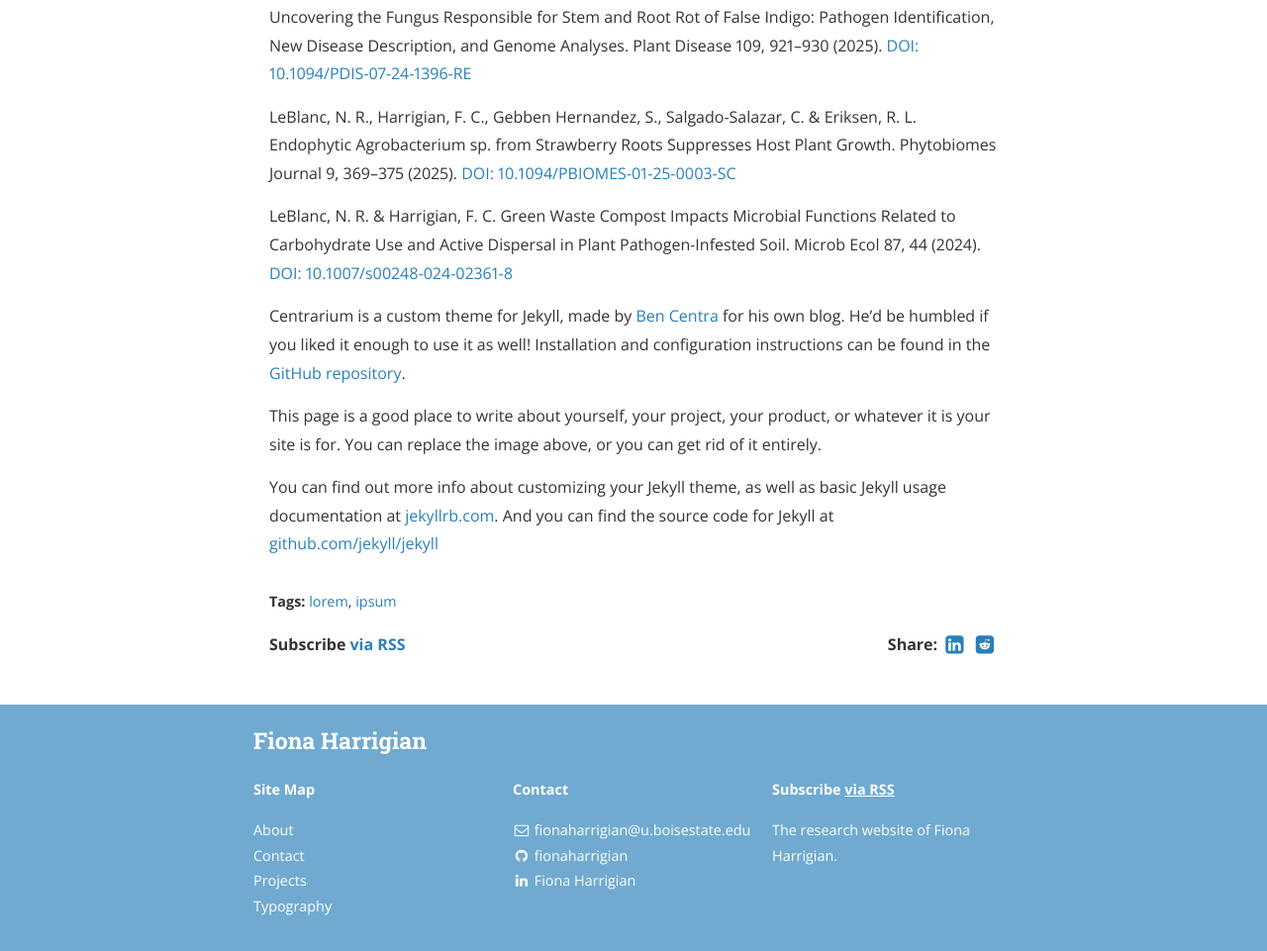
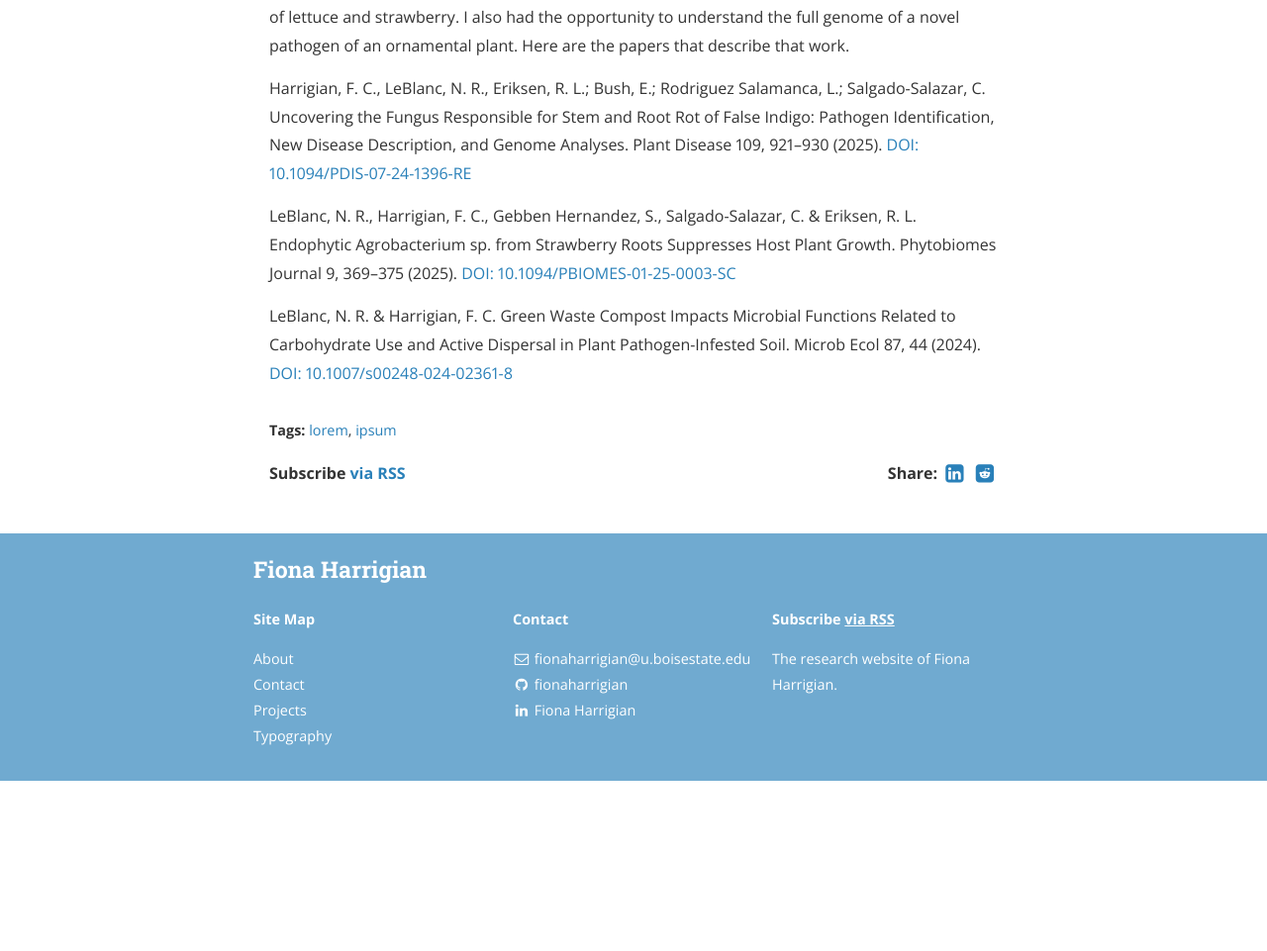
Before and after one commit to FionaHarrigian/fionaharrigian.github.io, a Jekyll site: the page built from _posts/2026-04-22-USDA-ARS.md, in a window 1280 px wide and 1400 px high, scrolled down 440 px. Shown: the part 439-1400 px from the top of the window at 99% size. Built offline with Jekyll 4.4.1, drawn with Linux system fonts in a browser that asks for light colours; nearby versions of some CDN libraries; after the commit the page ends 1668 px from its top, so only the background shows below that; some of the changed text lies outside the part shown.

Commit message:
Update 2026-04-22-USDA-ARS.md

```diff
--- a/_posts/2026-04-22-USDA-ARS.md
+++ b/_posts/2026-04-22-USDA-ARS.md
@@ -9,18 +9,10 @@ tags: lorem ipsum
 
 ![alt text]({{ site.baseurl }}/assets/Bapt5crown100xspores.jpeg "Fungal spores growing out of Baptisa crown"){:.profile}
 
+While at the USDA-ARS branch in Salinas, CA, I worked in the LeBlanc lab to study plant pathogens of lettuce and strawberry. I also had the opportunity to understand the full genome of a novel pathogen of an ornamental plant. Here are the papers that describe that work.
+
 Harrigian, F. C., LeBlanc, N. R., Eriksen, R. L.; Bush, E.; Rodriguez Salamanca, L.; Salgado-Salazar, C. Uncovering the Fungus Responsible for Stem and Root Rot of False Indigo: Pathogen Identification, New Disease Description, and Genome Analyses. Plant Disease 109, 921–930 (2025). [DOI: 10.1094/PDIS-07-24-1396-RE](https://doi.org/10.1094/PDIS-07-24-1396-RE)
 
 LeBlanc, N. R., Harrigian, F. C., Gebben Hernandez, S., Salgado-Salazar, C. & Eriksen, R. L. Endophytic Agrobacterium sp. from Strawberry Roots Suppresses Host Plant Growth. Phytobiomes Journal 9, 369–375 (2025). [DOI: 10.1094/PBIOMES-01-25-0003-SC](https://doi.org/10.1094/PBIOMES-01-25-0003-SC)
 
 LeBlanc, N. R. & Harrigian, F. C. Green Waste Compost Impacts Microbial Functions Related to Carbohydrate Use and Active Dispersal in Plant Pathogen-Infested Soil. Microb Ecol 87, 44 (2024). [DOI: 10.1007/s00248-024-02361-8](https://doi.org/10.1007/s00248-024-02361-8)
-
-Centrarium is a custom theme for Jekyll, made by [Ben Centra][bencentra] for his own blog. He'd be humbled if you liked it enough to use it as well! Installation and configuration instructions can be found in the [GitHub repository](https://github.com/bencentra/centrarium).
-
-This page is a good place to write about yourself, your project, your product, or whatever it is your site is for. You can replace the image above, or you can get rid of it entirely.
-
-You can find out more info about customizing your Jekyll theme, as well as basic Jekyll usage documentation at [jekyllrb.com](http://jekyllrb.com/). And you can find the source code for Jekyll at [github.com/jekyll/jekyll](https://github.com/jekyll/jekyll)
-
-[centrarium]: https://github.com/bencentra/centrarium
-[bencentra]: http://bencentra.com
-[jekyll]: https://github.com/jekyll/jekyll
```
